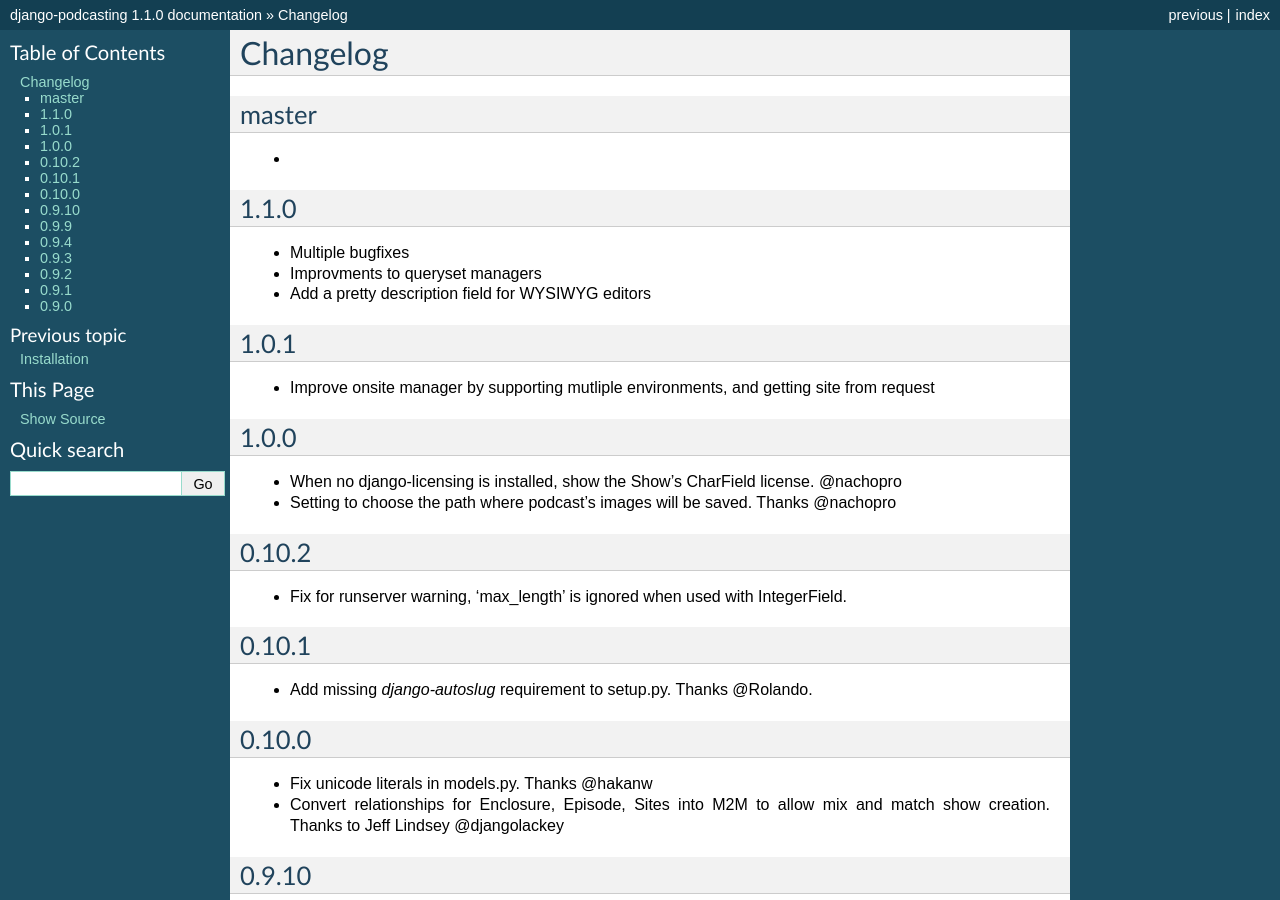
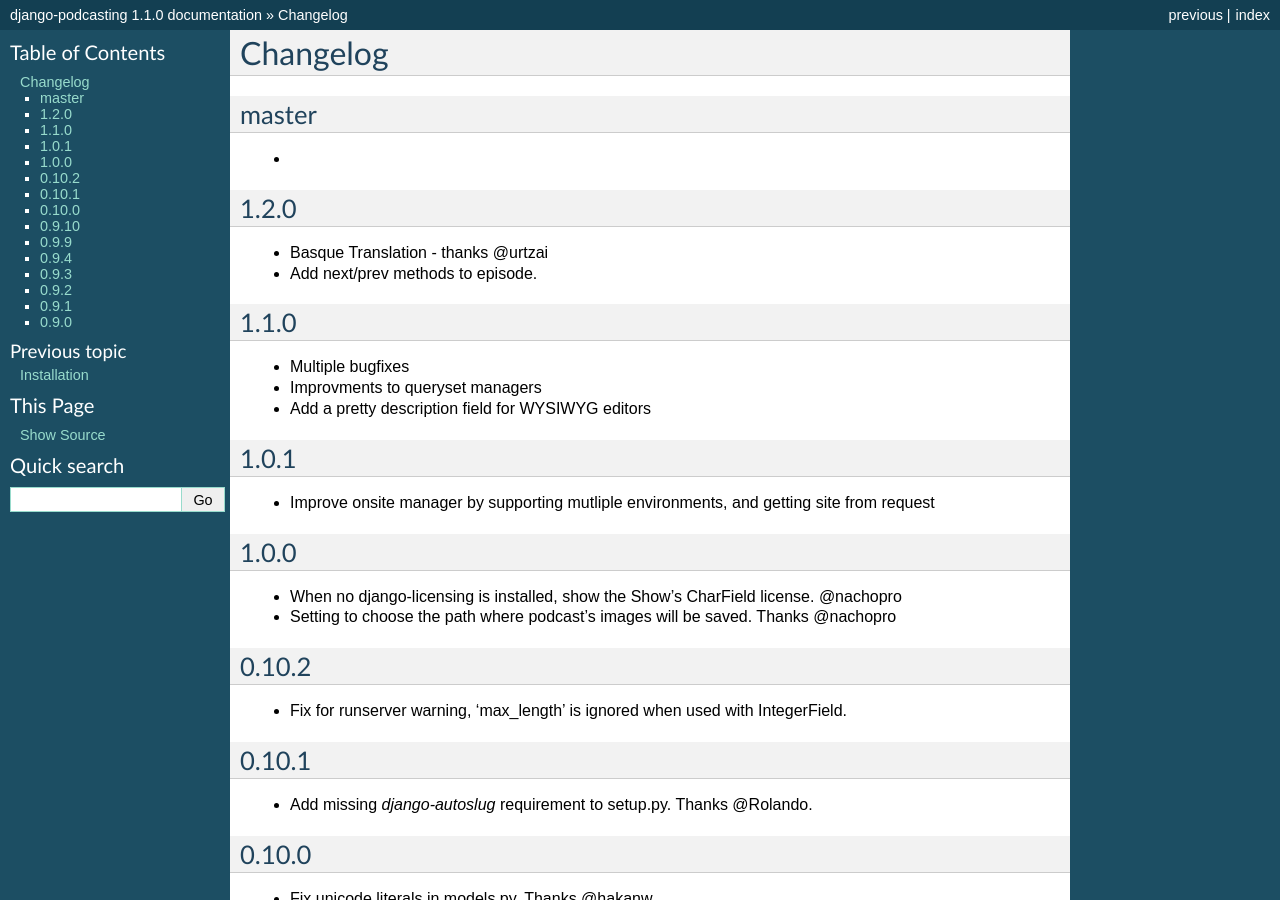
Before and after one commit to rizumu/django-podcasting, a Sphinx documentation site: the page built from docs/changelog.rst, in a window 1280 px wide and 900 px high. Built offline with Sphinx 7.4.7, drawn with Linux system fonts in a browser that asks for light colours.

Commit message:
Update changelog.

```diff
--- a/docs/changelog.rst
+++ b/docs/changelog.rst
@@ -4,6 +4,12 @@
 master
 ------
 -
+
+1.2.0
+------
+- Basque Translation - thanks @urtzai
+- Add next/prev methods to episode.
+
 1.1.0
 ------
 - Multiple bugfixes
```
